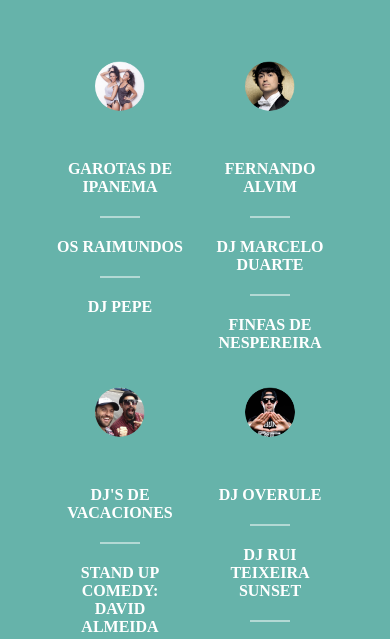
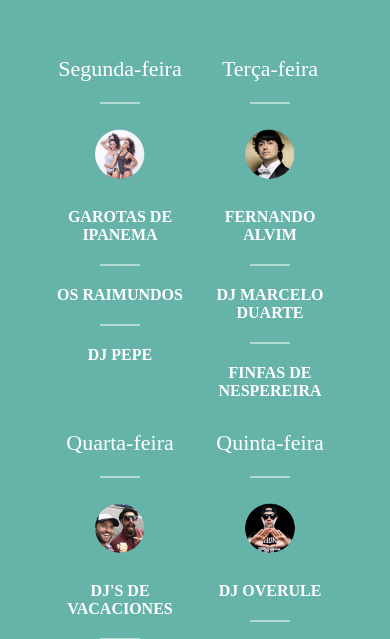
Before and after one commit to joaojusto/kulverao2015, a website: page app/index.html in a window 390 px wide. Shown: the part 148-787 px from the top of the page. Drawn offline with nearby package versions, Linux system fonts and the light colour scheme; some packages are replaced by stand-ins of ours; files that its build step writes are made by us from their sources; a web font is replaced by a local one.

Commit message:
Mobile fixes

```diff
--- a/app/styles/components/_lineup_grid.scss
+++ b/app/styles/components/_lineup_grid.scss
@@ -28,7 +28,7 @@
   font-size: 20px;
 
   @media(max-width: 780px) {
-    display: none;
+    font-size: 22px;
   }
 }
 
@@ -38,7 +38,7 @@
   border-bottom: 2px solid rgba(255, 255, 255, .5);
 
   @media(max-width: 780px) {
-    margin: 5px auto;
+    margin: 20px auto;
   }
 }
 
@@ -49,7 +49,7 @@
 
   @media(max-width: 780px) {
     height: 50px;
-    padding: 5px 0;
+    padding: 5px ;
   }
 }
 
@@ -62,6 +62,6 @@
 
   @media(max-width: 780px) {
     font-size: 16px;
-    margin: 20px 0 20px;
+    margin: 0px 0 20px;
   }
 }
```
